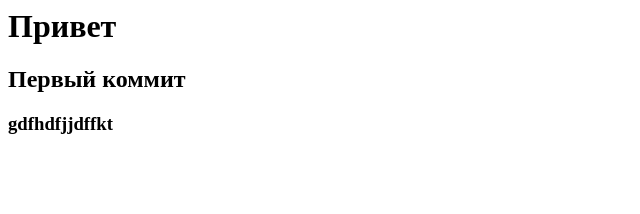
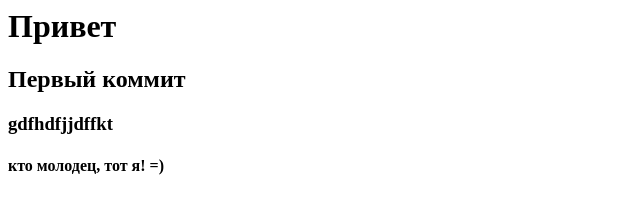
Before and after one commit to MariaGrom/first-project, a plain HTML site: page index.html in a window 1280 px wide. Shown: the whole page, without its empty margins (0-640 px from the left). Drawn offline with Linux system fonts and the light colour scheme.

Commit message:
коммит для теста выгрузки в гитхаб

```diff
--- a/index.html
+++ b/index.html
@@ -7,5 +7,6 @@
 </body>
 <footer>
     <h3>gdfhdfjjdffkt</h3>
+    <h4>кто молодец, тот я! =)</h4>
 </footer>
 </html>
```
